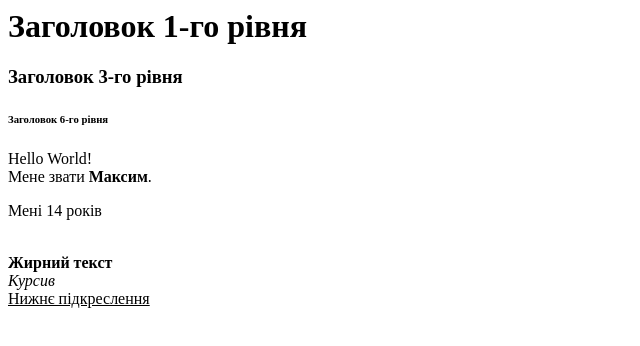
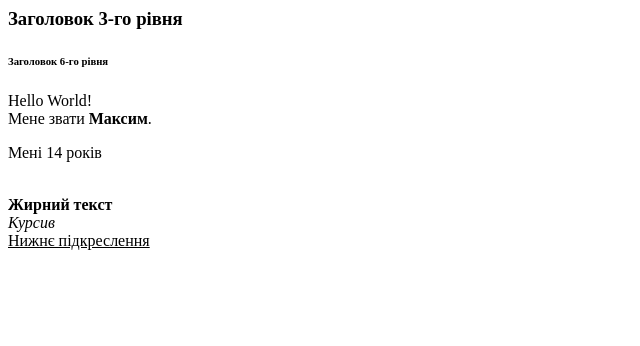
Before and after one commit to Maximbegey/Maximbegey.github.io, a plain HTML site: page Т1/z1.html in a window 1280 px wide. Shown: the whole page, without its empty margins (0-640 px from the left). Drawn offline with Linux system fonts and the light colour scheme.

Commit message:
Lebuk vuidu z klasu

```diff
--- a/Т1/z1.html
+++ b/Т1/z1.html
@@ -6,7 +6,7 @@
 	</head>
 
 	<body>
-	<h1>Заголовок 1-го рівня</h1>
+
 	<h3>Заголовок 3-го рівня</h3>
 	<h6>Заголовок 6-го рівня</h6>
 		<p>Hello World! <br>Мене звати <b>Максим</b>.</p>
```
